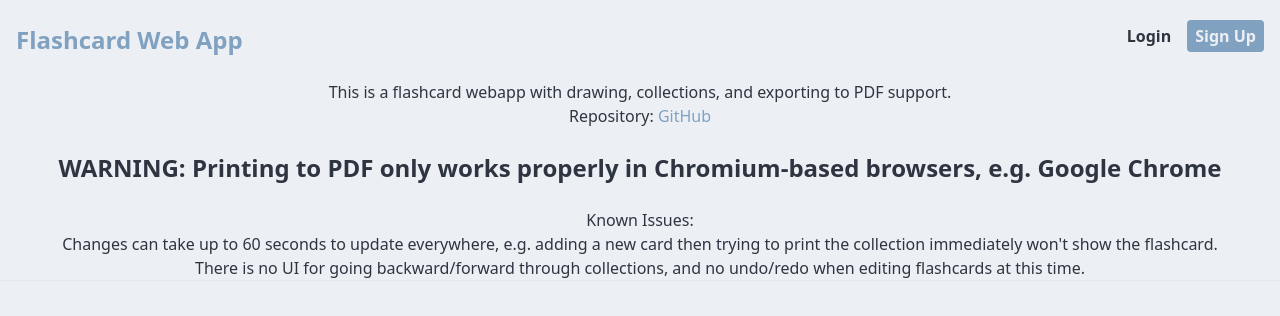
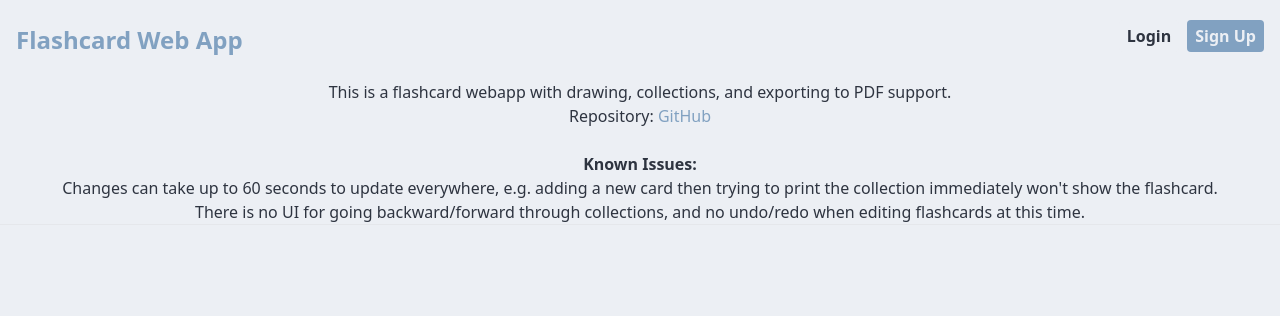
Before and after one commit to SRugina/flashcard-webapp, a Next.js app: page / in a window 1280 px wide. Shown: the top 316 px of the page. Built offline with nearby package versions, Linux system fonts and the light colour scheme; no server answers.

Commit message:
Remove browser warning from homepage

```diff
--- a/pages/index.tsx
+++ b/pages/index.tsx
@@ -21,12 +21,7 @@ const IndexPage = () => {
         </Link>
         <br />
         <br />
-        <h1 className="text-2xl font-bold">
-          WARNING: Printing to PDF only works properly in Chromium-based
-          browsers, e.g. Google Chrome
-        </h1>
-        <br />
-        Known Issues:
+        <h1 className="font-semibold">Known Issues:</h1>
         <ul className="list-disc">
           <li>
             Changes can take up to 60 seconds to update everywhere, e.g. adding
```
